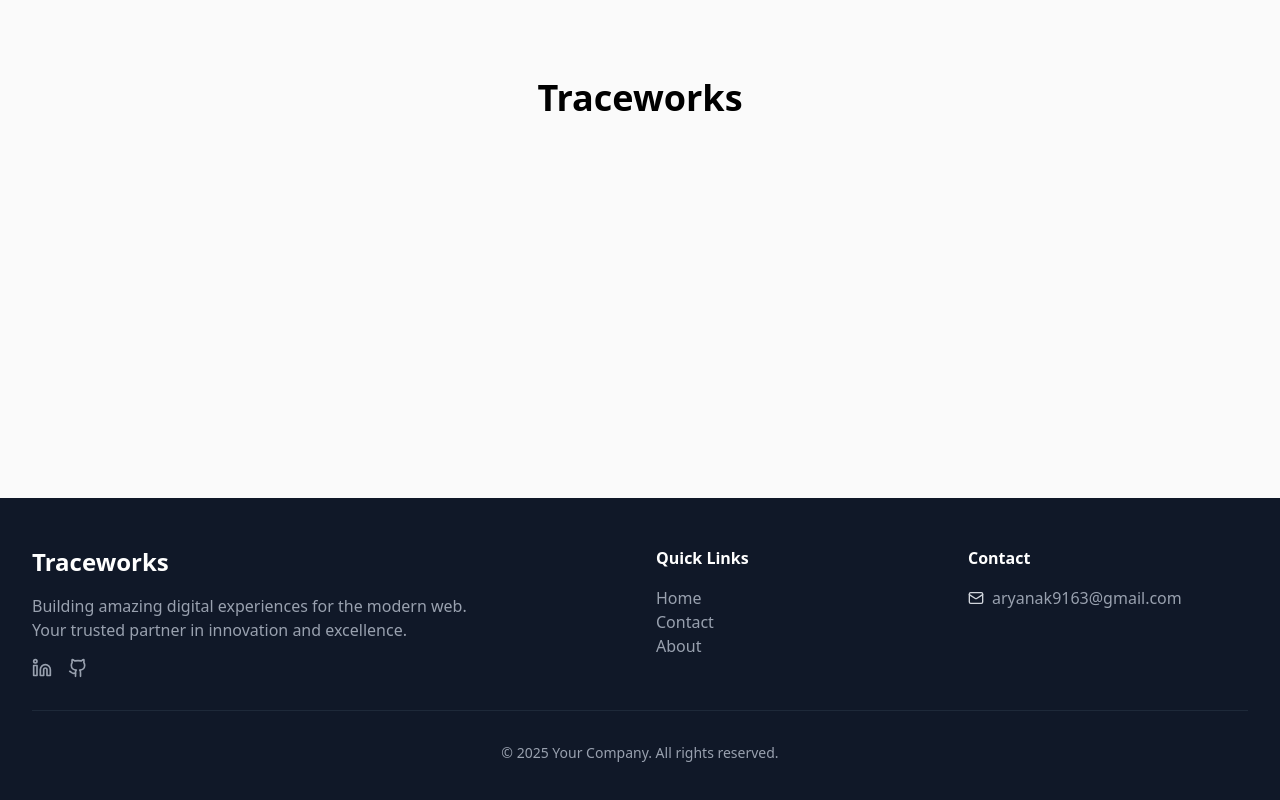
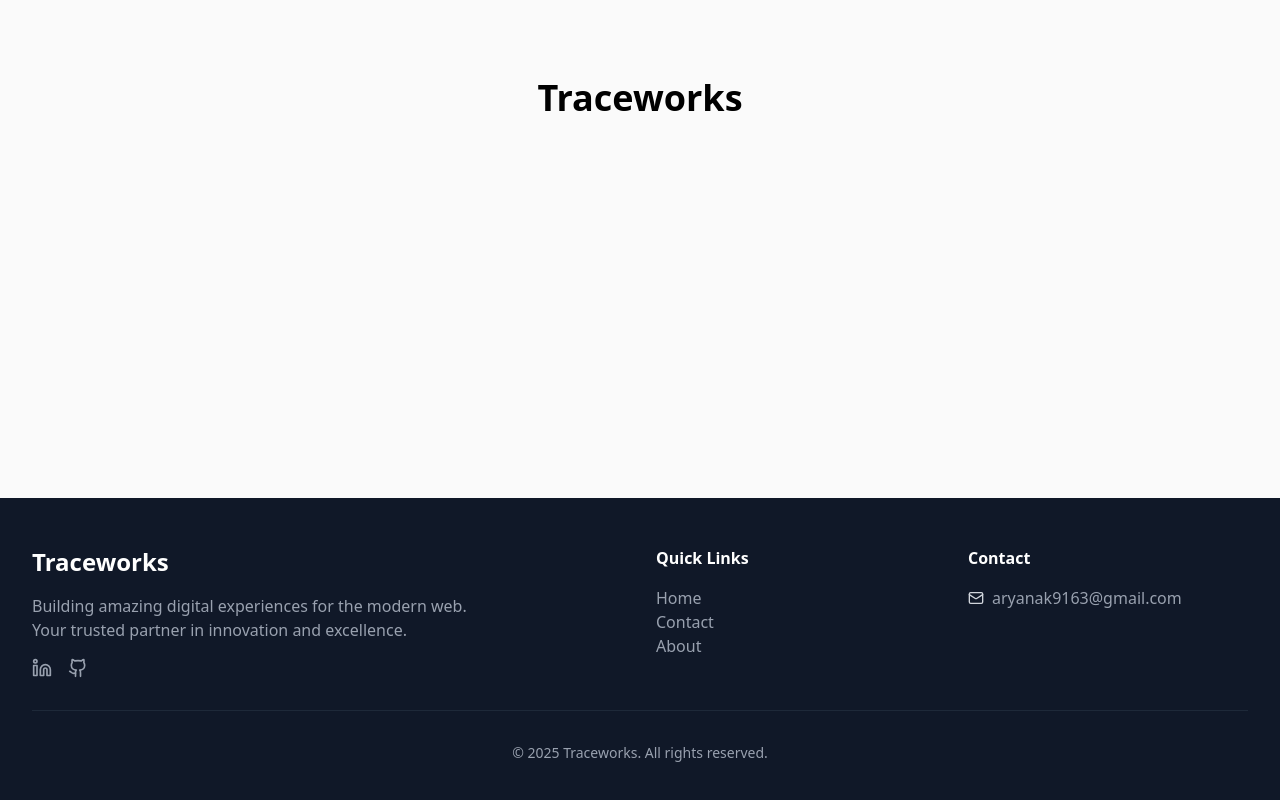
Before and after one commit to AryanKumarOfficial/traceworks, a Next.js app in the folder client/: page / in a window 1280 px wide. Shown: the part 366-1166 px from the top of the page. Built offline with nearby package versions, Linux system fonts and the light colour scheme.

Commit message:
completes the base footer

```diff
--- a/client/src/components/Footer.tsx
+++ b/client/src/components/Footer.tsx
@@ -93,7 +93,7 @@ export default function Footer() {
                 {/* Bottom Bar */}
                 <div className="border-t border-gray-800 mt-8 pt-8 text-center">
                     <p className="text-gray-400 text-sm">
-                        © {new Date().getFullYear()} Your Company. All rights reserved.
+                        © {new Date().getFullYear()} Traceworks. All rights reserved.
                     </p>
                 </div>
             </div>
```
Also changed, not shown: 1 other file (tests, documents, lock files or other folders).
